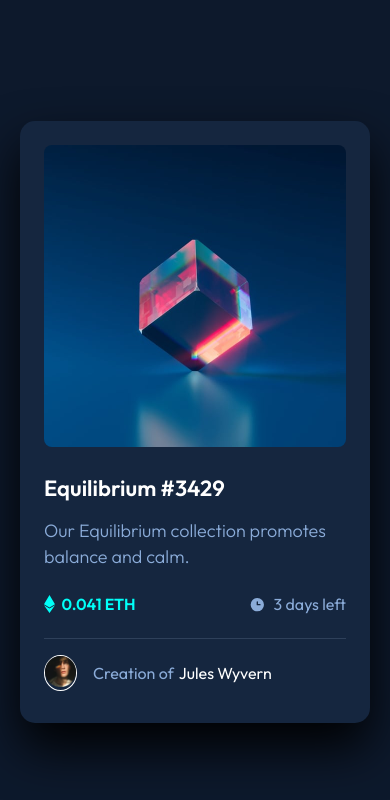
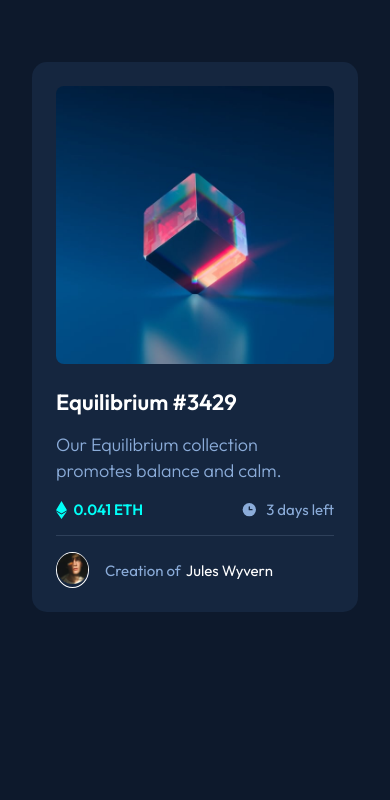
Before and after one commit to piushbhandari/NFT-preview-card-component, a plain HTML site: page index.html in a window 390 px wide. Drawn offline with Linux system fonts and the light colour scheme.

Commit message:
finished....

```diff
--- a/index.html
+++ b/index.html
@@ -16,6 +16,9 @@
           src="./images/image-equilibrium.jpg"
           alt="cube or whatever"
         />
+        <div class="card__overlay flex-center">
+          <img src="./images/icon-view.svg" alt="eye see you" />
+        </div>
       </div>
       <p class="card__title">Equilibrium #3429</p>
       <p class="card__description">
@@ -38,7 +41,10 @@
         <div class="card__avatar-box">
           <img class="fit-image" src="./images/image-avatar.png" alt="user" />
         </div>
-        <p class="card__username"><span>Creation of</span>Jules Wyvern</p>
+        <p class="card__username">
+          <span class="dark">Creation of</span
+          ><span class="name">Jules Wyvern</span>
+        </p>
       </div>
     </div>
   </body>
--- a/styles.css
+++ b/styles.css
@@ -59,21 +59,36 @@ body {
   padding: 2.4rem 2.4rem 3.2rem 2.4rem;
   background: #15263f;
   border-radius: 1.5rem;
-  box-shadow: 0 25px 50px rgba(0, 0, 0, 0.952917);
+  cursor: pointer;
 }
 .card:hover {
   transform: translateY(-2rem);
+  box-shadow: 0 25px 50px rgba(0, 0, 0, 0.952917);
 }
 .card__hero-box {
   max-width: 30.2rem;
+  height: 30.2rem;
   margin-bottom: 2.4rem;
   overflow: hidden;
+  position: relative;
+}
+.card__overlay {
+  height: 100%;
+  width: 100%;
+  background-color: rgb(0, 255, 248, 0.5);
+  position: absolute;
+  top: 0;
+  left: 0;
+  border-radius: 8px;
+  display: none;
 }
 
 .card__hero-box:hover img {
-  animation: rotate360 0.7s cubic-bezier(0.52, 0.67, 1, 0.47);
+  animation: rotate360 0.7s cubic-bezier(0.52, 0.67, 1, 0.47) infinite;
 }
-
+.card__hero-box:hover .card__overlay {
+  display: flex;
+}
 .card__hero-box img {
   border-radius: 8px;
 }
@@ -83,6 +98,9 @@ body {
   font-size: 2.2rem;
   line-height: 2.8rem;
   margin-bottom: 1.6rem;
+}
+.card:hover .card__title {
+  color: #00fff8;
 }
 .card__description {
   font-weight: 300;
@@ -129,11 +147,63 @@ body {
   line-height: 2rem;
   color: white;
 }
-.card__username span {
+.card:hover .name {
+  color: #00fff8;
+}
+.card__username .dark {
   color: #8bacd9;
   margin-right: 0.5rem;
 }
 
+@media all and (max-width: 26.25em) {
+  body {
+    display: block;
+    padding: 6.2rem 0;
+  }
+
+  .card {
+    width: fit-content;
+    margin: 0 auto;
+    padding: 2.4rem;
+  }
+
+  .card__hero-box {
+    max-width: 27.8rem;
+    height: 27.8rem;
+  }
+
+  .card__description {
+    max-width: 27.8rem;
+    margin-bottom: 1.6rem;
+  }
+  .card__random-box {
+    padding-bottom: 1.6rem;
+    flex-wrap: wrap;
+    gap: 1rem;
+  }
+
+  .card__meth {
+    font-size: 1.5rem;
+    line-height: 1.9rem;
+  }
+  .card__days-left {
+    font-size: 1.5rem;
+    line-height: 1.9rem;
+  }
+  .card__user-box {
+    flex-wrap: wrap;
+  }
+
+  .card__username {
+    font-size: 1.5rem;
+    line-height: 1.9rem;
+  }
+}
+@media all and (max-width: 23.4375em) {
+  body {
+    padding: 6.2rem 2.4rem;
+  }
+}
 @keyframes rotate360 {
   0% {
     transform: rotate(0);
```
Also changed, not shown: images/index.html (deleted, +0 -33 lines).
